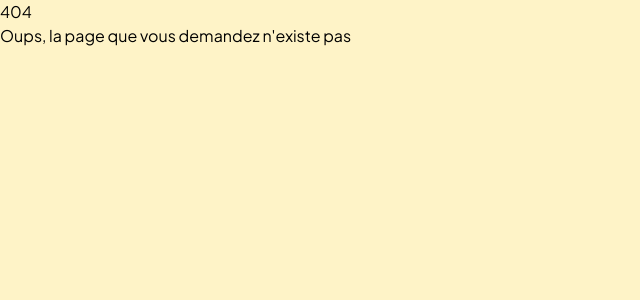
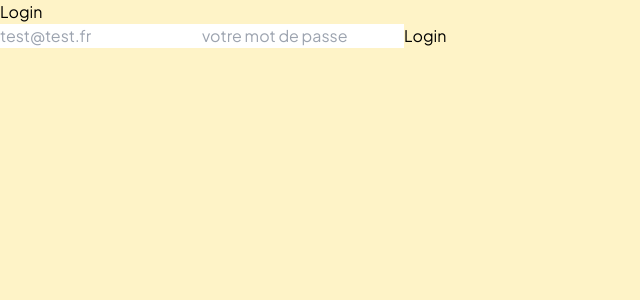
Before and after one commit to Lugdu84/plan-together, a Next.js app: page /login in a window 1280 px wide. Before the commit this address had no page. Shown: the top 300 px of the page, without its empty margins (0-640 px from the left). Built offline with nearby package versions, Linux system fonts and the light colour scheme.

Commit message:
feat/auth loginForm and logOut

```diff
--- a/app/api/register/route.ts
+++ b/app/api/register/route.ts
@@ -1,8 +1,6 @@
-import { PrismaClient } from '@prisma/client';
 import { hash } from 'bcryptjs';
 import { NextResponse } from 'next/server';
-
-const prisma = new PrismaClient();
+import prisma from '@/app/utilities/prismadb';
 
 // eslint-disable-next-line import/prefer-default-export
 export async function POST(req: Request) {
--- /dev/null
+++ b/app/dashboard/page.tsx
@@ -0,0 +1,10 @@
+import { LogOutBtn } from '@/components/Button/button';
+
+export default function Dashboard() {
+  return (
+    <div>
+      <h1>Dashboard</h1>
+      <LogOutBtn />
+    </div>
+  );
+}
--- /dev/null
+++ b/app/login/form.tsx
@@ -0,0 +1,70 @@
+'use client';
+
+import { signIn } from 'next-auth/react';
+import React, { ChangeEvent, useState } from 'react';
+import { useRouter } from 'next/navigation';
+
+export default function LoginForm() {
+  const router = useRouter();
+  const [formLoginValues, setFormLoginValues] = useState({
+    email: '',
+    password: '',
+  });
+  const [error, setError] = useState('');
+
+  const onSubmit = async (e: React.FormEvent) => {
+    e.preventDefault();
+    try {
+      setFormLoginValues({ email: '', password: '' });
+      const response = await signIn('credentials', {
+        redirect: false,
+        email: formLoginValues.email,
+        password: formLoginValues.password,
+      });
+      if (response?.error) {
+        setError('votre mdp ou email est invalide');
+      } else {
+        // TODO: implementer la redirection vers le dashboard
+        router.push('/dashboard');
+        console.log('ok vous allez etre redirigé vers le dashboard');
+      }
+    } catch (err) {
+      console.error(err);
+      setError(error);
+    }
+  };
+
+  const handleChange = (event: ChangeEvent<HTMLInputElement>) => {
+    const { name, value } = event.target;
+    setFormLoginValues({
+      ...formLoginValues,
+      [name]: value,
+    });
+  };
+  return (
+    <form onSubmit={onSubmit}>
+      <label htmlFor="email">
+        <input
+          required
+          type="email"
+          name="email"
+          placeholder="test@test.fr"
+          value={formLoginValues.email}
+          onChange={handleChange}
+        />
+      </label>
+      <label htmlFor="password">
+        <input
+          required
+          type="password"
+          name="password"
+          placeholder="votre mot de passe"
+          value={formLoginValues.password}
+          onChange={handleChange}
+        />
+      </label>
+
+      <button type="submit">Login</button>
+    </form>
+  );
+}
--- /dev/null
+++ b/app/login/page.tsx
@@ -0,0 +1,10 @@
+import LoginForm from './form';
+
+export default function LoginPage() {
+  return (
+    <div>
+      <h1>Login</h1>
+      <LoginForm />
+    </div>
+  );
+}
--- a/app/register/form.tsx
+++ b/app/register/form.tsx
@@ -28,7 +28,7 @@ export default function RegisterForm() {
         return;
       }
       // TODO: implement toast
-      signIn(undefined, { callbackUrl: '/' });
+      signIn(undefined, { callbackUrl: '/login' });
       console.log('ok user enregistré');
     } catch (error) {
       // TODO: implement toast
--- /dev/null
+++ b/app/utilities/prismadb.ts
@@ -0,0 +1,13 @@
+import { PrismaClient } from '@prisma/client';
+
+const prismaClientSingleton = () => new PrismaClient();
+
+type PrismaClientSingleton = ReturnType<typeof prismaClientSingleton>;
+
+const globalForPrisma = globalThis as unknown as {
+  prisma: PrismaClientSingleton | undefined;
+};
+
+const prisma = globalForPrisma.prisma ?? prismaClientSingleton();
+
+export default prisma;
--- a/components/Button/button.tsx
+++ b/components/Button/button.tsx
@@ -1,15 +1,26 @@
 'use client';
 
+/* eslint-disable import/prefer-default-export */
+
 import React from 'react';
-import { signIn } from 'next-auth/react';
+import { signIn, signOut } from 'next-auth/react';
 
 // Juste pour tester l'authentication à peaufiner
 
-function SignInButton() {
+export function SignInButton() {
   return (
     <button type="button" onClick={() => signIn()}>
       connexion
     </button>
   );
 }
-export default SignInButton;
+
+export function LogOutBtn() {
+  return (
+    <div>
+      <button type="button" onClick={() => signOut()}>
+        Deconnexion
+      </button>
+    </div>
+  );
+}
```
Also changed, not shown: lib/auth.ts (+4 -3 lines), prisma/seed.ts (+2 -8 lines), app/interfaces/Event.d.ts (renamed from app/interfaces/Event.ts), app/interfaces/Invitation.d.ts (renamed from app/interfaces/Invitation.ts), app/interfaces/User.d.ts (renamed from app/interfaces/User.ts).
